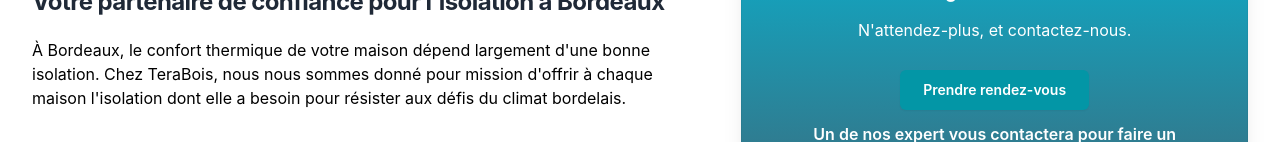
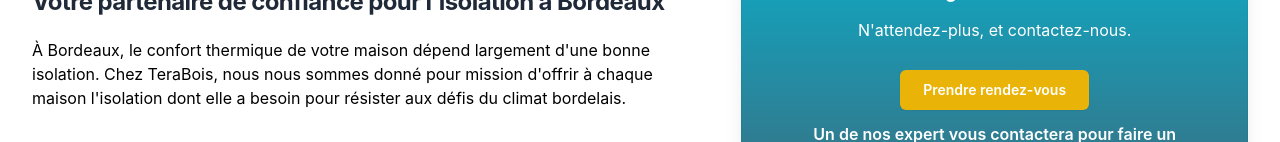
Before and after one commit to magicniclus/terabois, a Next.js app: page /articles/conseils-travaux/terabois-isolation-bordeaux in a window 1280 px wide. Shown: the part 810-952 px from the top of the page. Built offline with nearby package versions, Linux system fonts and the light colour scheme.

Commit message:
Update ArticleContant.js

```diff
--- a/components/organisms/content/ArticleContant.js
+++ b/components/organisms/content/ArticleContant.js
@@ -89,7 +89,7 @@ const ArticleContant = (props) => {
             </h3>
             <a
               href="#"
-              className="rounded-md w-3/6 mx-auto bg-blue px-3.5 py-2.5 text-sm font-semibold text-white shadow-sm hover:bg-blueClear focus-visible:outline focus-visible:outline-2 focus-visible:outline-offset-2 focus-visible:outline-blueClear mt-7"
+              className="rounded-md w-3/6 mx-auto bg-yellow-500 px-3.5 py-2.5 text-sm font-semibold text-white shadow-sm hover:bg-yeloow-300 focus-visible:outline focus-visible:outline-2 focus-visible:outline-offset-2 focus-visible:outline-yellow-300 mt-7"
             >
               Prendre rendez-vous
             </a>
```
